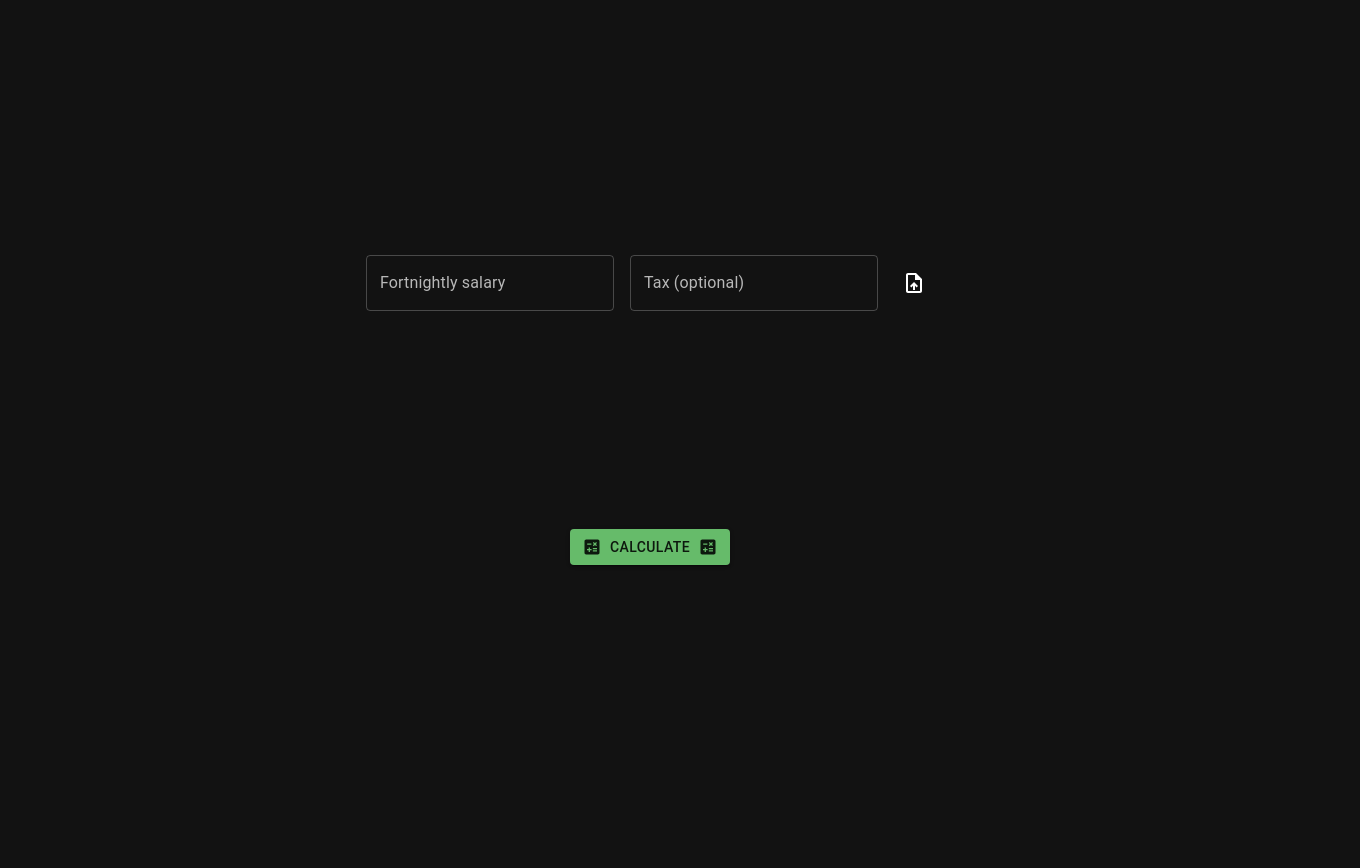
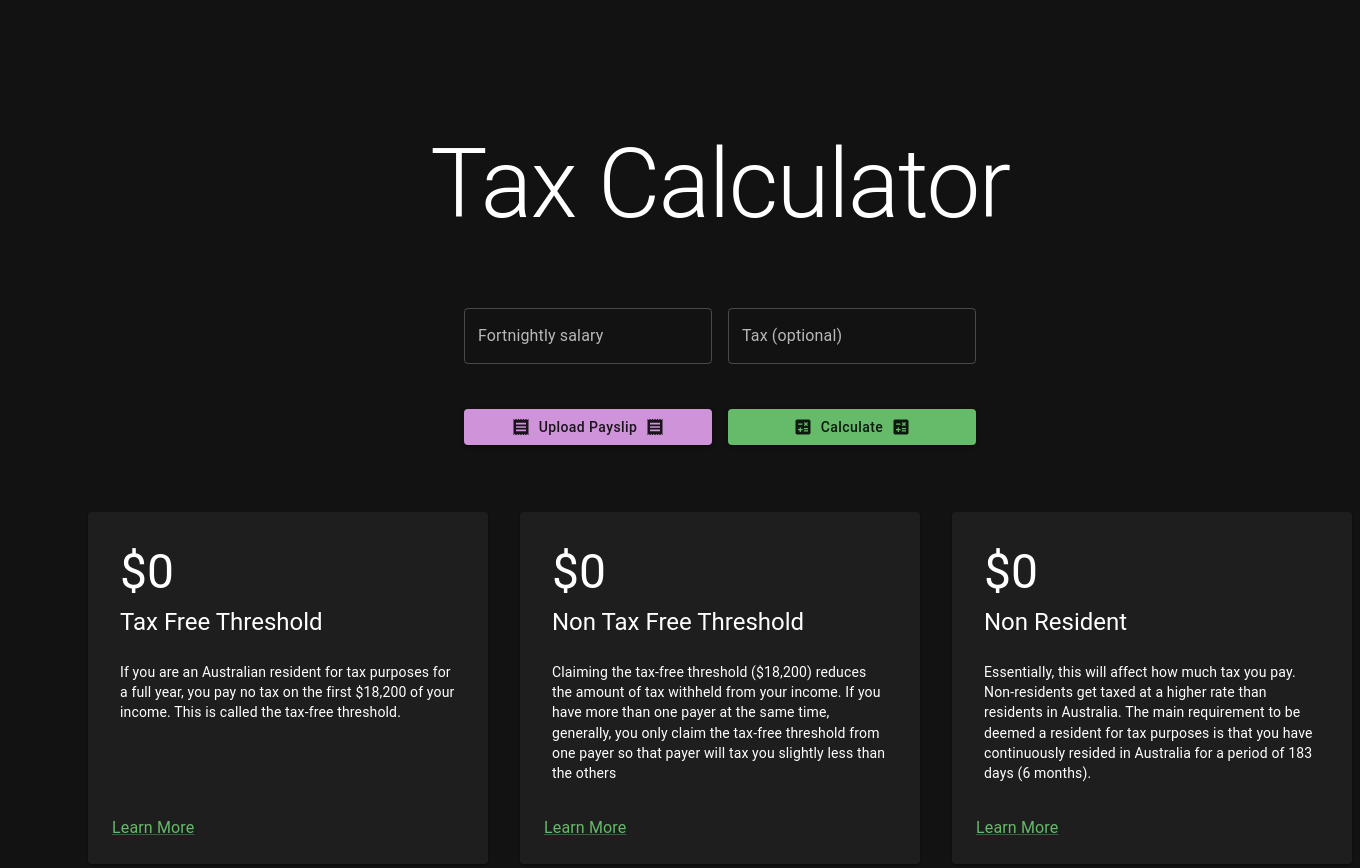
Before and after one commit to Kaiqi-Liang/Tax-Calculator, a React (Create React App) app in the folder frontend/: page / in a window 1280 px wide. Shown: the top 868 px of the page, 1360 px wide, since content can reach past the window. Before the commit the page ends 820 px from the top, so only its background shows below. Built offline with nearby package versions, Linux system fonts and the light colour scheme.

Commit message:
uplift main

```diff
--- a/frontend/src/App.tsx
+++ b/frontend/src/App.tsx
@@ -4,31 +4,33 @@ import {
   CssBaseline,
   Button,
   Box,
+  Typography,
+  Stack,
 } from '@mui/material';
 import { styled } from '@mui/system';
-import TaxAmount from './components/TaxAmount';
-import TaxCategory from './components/TaxCategory';
 import UploadButton from './components/Upload';
 import CalculateIcon from '@mui/icons-material/Calculate';
+import CategoryCard from './components/CategoryCard';
+import { calcNonResidentTax, calcNoTaxFreeThresholdTax, calcTaxFreeThresholdTax } from './utils';
 
 type OutputProps = { output: boolean };
+
 const Main = styled('div')({
   height: '100vh',
   width: '100vw',
-  margin: '10px',
+  margin: '5rem',
   display: 'flex',
   flexDirection: 'column',
-  justifyContent: 'center',
   alignItems: 'center',
 });
 
 const Form = styled('form')({
-  display: 'flex',
-  flexDirection: 'column',
-  justifyContent: 'space-between',
-  alignItems: 'center',
-  height: '350px',
+  display: 'grid',
+  gridTemplateColumns: '1fr 1fr',
+  height: '12rem',
   padding: '20px',
+  marginBottom: '2rem',
+  columnGap: '1rem',
 });
 
 const Input = styled(Box)({
@@ -36,19 +38,52 @@ const Input = styled(Box)({
   gap: '1rem',
 });
 
-const Output = styled('div')<OutputProps>(({ output }) => ({
-  display: output ? 'block' : 'none',
-  border: '1px solid',
-}));
+const CardContainer = styled(Box)({
+  display: 'flex',
+  gap: '2rem',
+});
+
+const Title = styled(Typography)({
+  margin: '3rem',
+});
+
+enum TaxCategory {
+  TaxFreeThreshold = 'TaxFreeThreshold',
+  NonTaxFreeThreshold = 'nonTaxFreeThreshold',
+  NonResident = 'nonResident'
+}
+
+const taxCategories = [
+  {
+    id: TaxCategory.TaxFreeThreshold,
+    title: 'Tax Free Threshold',
+    description: 'If you are an Australian resident for tax purposes for a full year, you pay no tax on the first $18,200 of your income. This is called the tax-free threshold.',
+    link: 'https://www.ato.gov.au/Individuals/Ind/Tax-free-threshold-for-newcomers-to-Australia/',
+    taxFn: calcTaxFreeThresholdTax,
+  },
+  {
+    id: TaxCategory.NonTaxFreeThreshold,
+    title: 'Non Tax Free Threshold',
+    description: 'Claiming the tax-free threshold ($18,200) reduces the amount of tax withheld from your income. If you have more than one payer at the same time, generally, you only claim the tax-free threshold from one payer so that payer will tax you slightly less than the others',
+    link: 'https://www.ato.gov.au/Individuals/Jobs-and-employment-types/Working-as-an-employee/Income-from-more-than-one-job/',
+    taxFn: calcNoTaxFreeThresholdTax,
+  },
+  {
+    id: TaxCategory.NonResident,
+    title: 'Non Resident',
+    description: 'Essentially, this will affect how much tax you pay. Non-residents get taxed at a higher rate than residents in Australia. The main requirement to be deemed a resident for tax purposes is that you have continuously resided in Australia for a period of 183 days (6 months).',
+    link: 'https://www.ato.gov.au/Individuals/Coming-to-Australia-or-going-overseas/Your-tax-residency/Australian-resident-for-tax-purposes/',
+    taxFn: calcNonResidentTax,
+  },
+];
+
+type TaxResult = Record<TaxCategory, number>;
 
 function App() {
   const [salary, setSalary] = React.useState<string>('');
-  const [tax, setTax] = React.useState<string>('');
-  const [output, setOutput] = React.useState(false);
-
-  React.useEffect(() => {
-    setOutput(false);
-  }, [salary, tax]);
+  const [taxInput, setTaxInput] = React.useState<string>('');
+  const [tax, setTax] = React.useState<number>(NaN);
+  const [output, setOutput] = React.useState<TaxResult | undefined>();
 
   const onChangeHandler = (
     input: string,
@@ -61,11 +96,23 @@ function App() {
     }
   };
 
+  const handleCalculate = () => {
+    const fsalary = parseFloat(salary);
+    setOutput({
+      [TaxCategory.TaxFreeThreshold]: calcTaxFreeThresholdTax(fsalary),
+      [TaxCategory.NonTaxFreeThreshold]: calcNoTaxFreeThresholdTax(fsalary),
+      [TaxCategory.NonResident]: calcNonResidentTax(fsalary),
+    });
+    setTax(parseFloat(taxInput));
+  };
+
   return (
     <Main>
       <CssBaseline />
+      <Title variant='h1'>
+        Tax Calculator
+      </Title>
       <Form>
-        <Input>
         <TextField
           variant='outlined'
           value={salary}
@@ -75,37 +122,41 @@ function App() {
         />
         <TextField
           variant='outlined'
-            value={tax}
+          value={taxInput}
           label='Tax (optional)'
           type='number'
-            onChange={({ target }) => onChangeHandler(target.value, setTax)}
+          onChange={({ target }) => onChangeHandler(target.value, setTaxInput)}
         />
         <UploadButton
-            setTax={setTax}
+          setTax={setTaxInput}
           setSalary={setSalary}
         />
-        </Input>
+        <Stack direction="row" alignItems="center" spacing={2}>
         <Button
+          fullWidth
           variant='contained'
-          onClick={() => setOutput(true)}
+          onClick={handleCalculate}
           startIcon={<CalculateIcon />}
           endIcon={<CalculateIcon />}
         >
           Calculate
         </Button>
+        </Stack>
       </Form>
-      <Output output={output}>
-        {
-          salary !== '' &&
-          tax !== '' &&
-          <TaxCategory salary={parseFloat(salary)} tax={parseFloat(tax)} />
-        }
-        {
-          salary !== '' &&
-          tax === '' &&
-          <TaxAmount salary={parseFloat(salary)} />
-        }
-      </Output>
+      <CardContainer>
+        {taxCategories.map((item) => {
+          const calculatedTax = output?.[item.id] || 0;
+          return (<Box key={item.title} >
+            <CategoryCard
+              title={item.title}
+              description={item.description}
+              link={item.link}
+              amount={calculatedTax}
+              checked={Math.abs(tax - calculatedTax) < 2}
+            />
+          </Box>);
+        })}
+      </CardContainer>
     </Main>
   );
 }
--- /dev/null
+++ b/frontend/src/components/CategoryCard.tsx
@@ -0,0 +1,67 @@
+import * as React from 'react';
+import Box from '@mui/material/Box';
+import MuiCard from '@mui/material/Card';
+import CardActions from '@mui/material/CardActions';
+import CardContent from '@mui/material/CardContent';
+import Typography from '@mui/material/Typography';
+import Link from '@mui/material/Link';
+import { CheckCircleOutline } from '@mui/icons-material';
+import { styled } from '@mui/system';
+
+const Header = styled(Box)({
+  display: 'flex',
+  gap: '1rem',
+  alignItems: 'center',
+  marginBottom: '0.4rem',
+});
+
+const Card = styled(MuiCard)({
+  maxWidth: 400,
+  height: '22rem',
+  display: 'flex',
+  flexDirection: 'column',
+  justifyContent: 'space-between',
+  padding: '1rem',
+});
+
+export default function CategoryCard({
+  title,
+  description,
+  link,
+  amount,
+  checked,
+}: {
+  title: string,
+  description: string,
+  link: string,
+  amount: number | undefined,
+  checked?: boolean
+}) {
+  return (
+    <Card>
+      <CardContent>
+        <Header>
+          <Typography variant="h3">
+            ${amount}
+          </Typography>
+          {checked && <CheckCircleOutline color='success' fontSize='large' />}
+        </Header>
+        <Typography variant="h5" component="div">
+          {title}
+        </Typography>
+        <br />
+        <Typography variant="body2">
+          {description}
+        </Typography>
+      </CardContent>
+      <CardActions>
+        <Link
+          href={link}
+          target="_blank"
+        >
+          Learn More
+        </Link>
+      </CardActions>
+    </Card>
+  );
+}
--- a/frontend/src/components/Upload.tsx
+++ b/frontend/src/components/Upload.tsx
@@ -1,7 +1,8 @@
 import * as React from 'react';
 import { styled } from '@mui/material/styles';
-import { IconButton, Stack } from '@mui/material';
+import { Button, IconButton, Stack } from '@mui/material';
 import { UploadFile } from '@mui/icons-material';
+import Receipt from '@mui/icons-material/Receipt';
 const SERVER_URL = 'https://tax-calculator-355806.ts.r.appspot.com/';
 
 const Input = styled('input')({
@@ -15,8 +16,8 @@ function UploadButton({ setTax, setSalary }:
   },
 ) {
   return (
-    <Stack direction="row" alignItems="center" spacing={2}>
-      <label htmlFor="contained-button-file">
+    <Stack direction="row" alignItems="center" spacing={2} sx={{ width: '100%' }}>
+      <label htmlFor="contained-button-file" style={{ width: '100%' }}>
         <Input
           accept=".pdf"
           id="contained-button-file"
@@ -39,9 +40,16 @@ function UploadButton({ setTax, setSalary }:
             }
           }}
         />
-        <IconButton component='span'>
-          <UploadFile />
-        </IconButton>
+        <Button
+          fullWidth
+          variant="contained"
+          color='secondary'
+          component="span"
+          startIcon={<Receipt />}
+          endIcon={<Receipt />}
+        >
+          Upload Payslip
+        </Button>
       </label>
     </Stack>
   );
--- a/frontend/src/index.tsx
+++ b/frontend/src/index.tsx
@@ -9,6 +9,11 @@ const darkTheme = createTheme({
     mode: 'dark',
     primary: {
       main: green[400],
+    },
+  },
+  typography: {
+    button: {
+      textTransform: 'none',
     },
   },
 });
```
Lines whose indentation alone changed are shown as unchanged.
